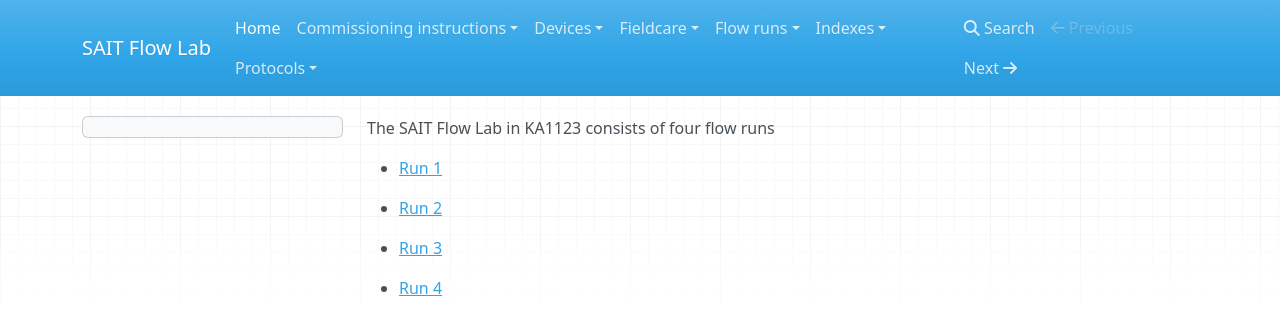
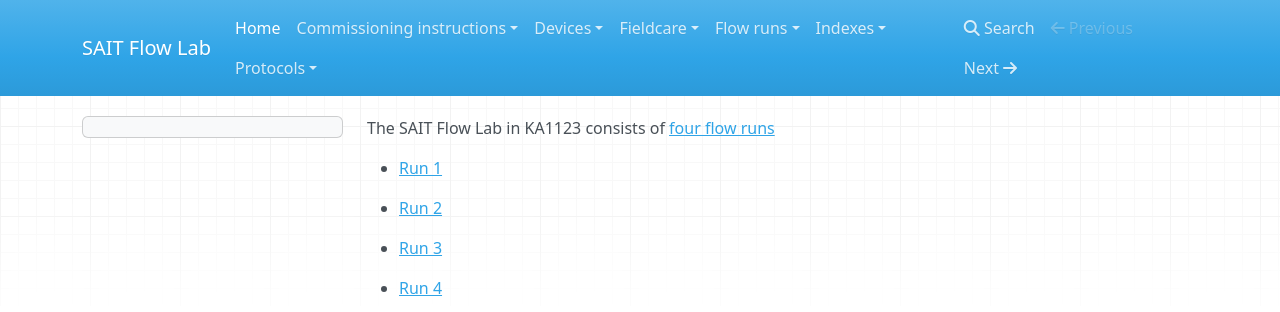
Before and after one commit to ian009/sait, an MkDocs documentation site: the page built from docs/index.md, in a window 1280 px wide. Shown: the top 312 px of the page. Built offline with MkDocs 1.6.1, drawn with Linux system fonts in a browser that asks for light colours; nearby versions of some CDN libraries; part of the change alters nothing that is shown.

Commit message:
updated links

```diff
--- a/docs/index.md
+++ b/docs/index.md
@@ -1,4 +1,4 @@
-The SAIT Flow Lab in KA1123 consists of four flow runs
+The SAIT Flow Lab in KA1123 consists of [four flow runs](indexes/index_devices.md)
 
 + [Run 1](flow_runs/run_1.md)
 
```
